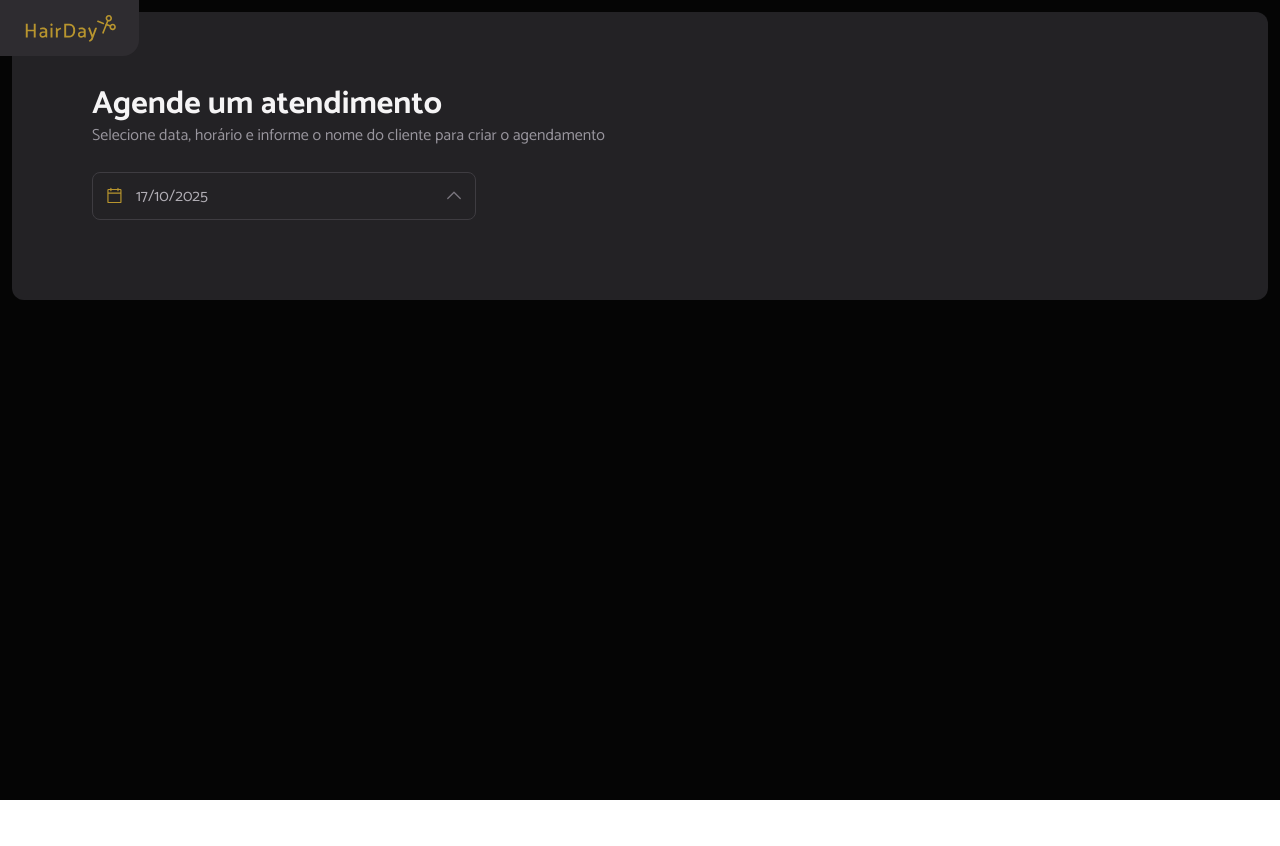
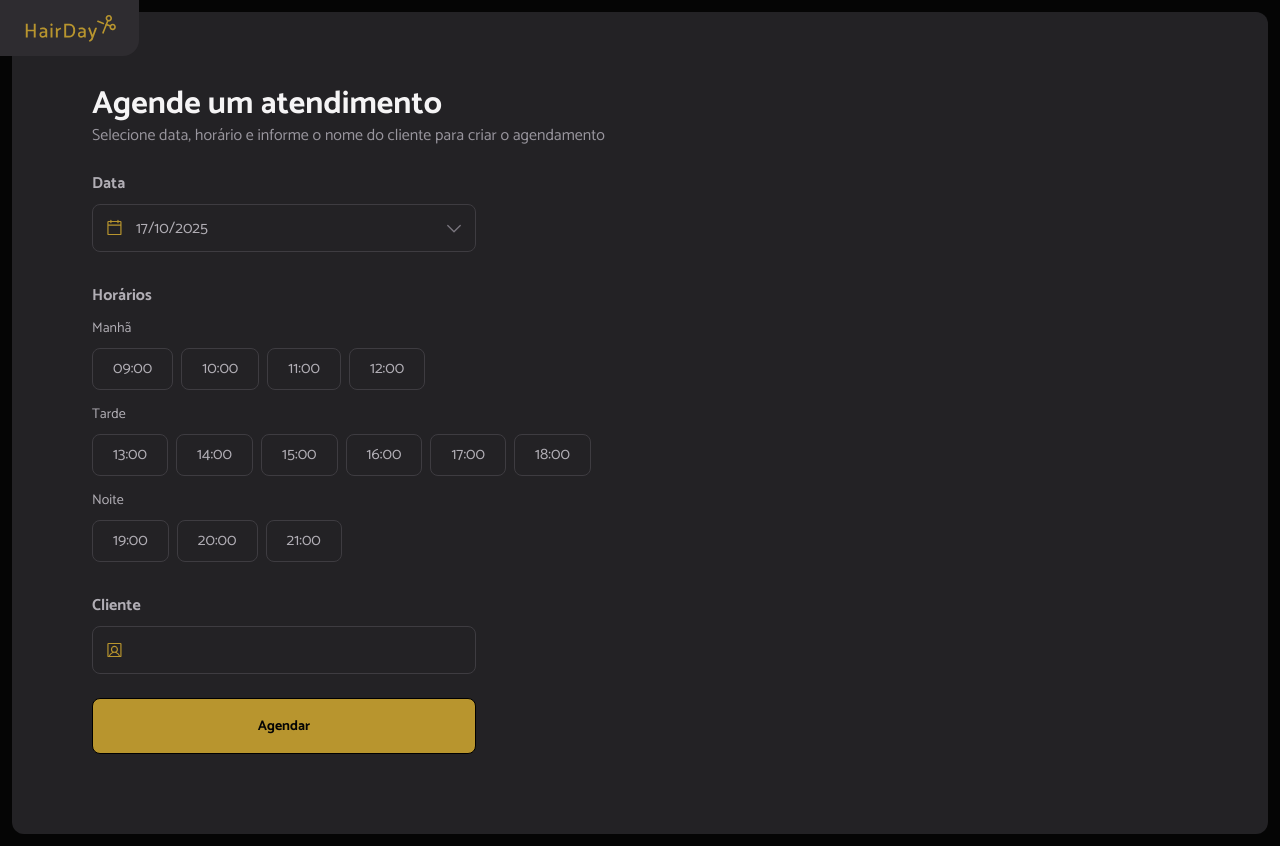
Before and after one commit to brunomat480/hair-day, a React (Vite) app: page / in a window 1280 px wide. Before the commit the page ends 800 px from the top, so only its background shows below. Built offline with nearby package versions, Linux system fonts and the light colour scheme.

Commit message:
feat: creating button component

```diff
--- a/src/app.tsx
+++ b/src/app.tsx
@@ -1,16 +1,21 @@
 import logoImg from '@/assets/images/logo.svg';
+import { Button } from '@/components/button';
 import { DatePicker } from '@/components/date-picker';
+import { Input } from '@/components/input';
 import { Text } from '@/components/text';
+import { UserSquareIcon } from '@phosphor-icons/react';
+
+const schedules = ['09:00', '10:00', '11:00', '12:00', '13:00', '14:00', '15:00', '16:00', '17:00', '18:00', '19:00', '20:00', '21:00'];
 
 export function App() {
+
   return (
-    <div className="bg-gray-900 p-3 h-screen relative">
+    <div className="bg-gray-900 relative">
       <header className="fixed top-0 left-0 bg-gray-600 px-5 py-3 rounded-br-2xl">
         <img src={logoImg} alt="Logo da HairDay" />
       </header>
 
-      <main>
-
+      <main className="p-3">
         <div className="bg-gray-700 px-20 p-20 rounded-xl">
           <div className="space-y-2">
             <Text as="h1" variant="lg" className="font-bold">
@@ -21,9 +26,82 @@ export function App() {
             </Text>
           </div>
 
-          <div className="mt-6">
-            <DatePicker />
-          </div>
+          <form className="mt-6 space-y-6">
+            <div className="space-y-8">
+              <div className="flex flex-col gap-2">
+                <label className="text-md text-gray-200 font-bold w-max" htmlFor="date">Data</label>
+                <DatePicker id="date"/>
+              </div>
+
+              <div>
+                <Text className="text-gray-200 font-bold">Horários</Text>
+                <div className="space-y-3 mt-2">
+                  <div className="space-y-3">
+                    <div>
+                      <Text as="small" variant="sm" className="text-gray-200">Manhã</Text>
+                      <div className="mt-2 flex gap-2 flex-wrap">
+                        {schedules.map((schedule) => {
+                          const [hourSplit] = schedule.split(':');
+                          const hour = parseInt(hourSplit, 10);
+
+                          if (hour >= 5 && hour <= 12) {
+                            return (
+                              <button key={schedule} className="px-5 py-2 rounded-lg text-gray-600 border border-gray-500 cursor-pointer hover:bg-gray-500 hover:transition hover:duration-150">
+                                <Text className="text-gray-200">{schedule}</Text>
+                              </button>
+                            );
+                          }
+                        })}
+                      </div>
+                    </div>
+
+                    <div>
+                      <Text as="small" variant="sm" className="text-gray-200">Tarde</Text>
+                      <div className="mt-2 flex gap-2 flex-wrap">
+                        {schedules.map((schedule) => {
+                          const [hourSplit] = schedule.split(':');
+                          const hour = parseInt(hourSplit, 10);
+
+                          if (hour > 12 && hour <= 18) {
+                            return (
+                              <button key={schedule} className="px-5 py-2 rounded-lg text-gray-600 border border-gray-500 cursor-pointer hover:bg-gray-500 hover:transition hover:duration-150">
+                                <Text className="text-gray-200">{schedule}</Text>
+                              </button>
+                            );
+                          }
+                        })}
+                      </div>
+                    </div>
+
+                    <div>
+                      <Text as="small" variant="sm" className="text-gray-200">Noite</Text>
+                      <div className="mt-2 flex gap-2 flex-wrap">
+                        {schedules.map((schedule) => {
+                          const [hourSplit] = schedule.split(':');
+                          const hour = parseInt(hourSplit, 10);
+
+                          if (hour > 18 && hour <= 23) {
+                            return (
+                              <button key={schedule} className="px-5 py-2 rounded-lg text-gray-600 border border-gray-500 cursor-pointer hover:bg-gray-500 hover:transition hover:duration-150">
+                                <Text className="text-gray-200">{schedule}</Text>
+                              </button>
+                            );
+                          }
+                        })}
+                      </div>
+                    </div>
+                  </div>
+                </div>
+              </div>
+
+              <div className="flex flex-col gap-2 max-w-sm">
+                <label className="text-md text-gray-200 font-bold w-max" htmlFor="customer">Cliente</label>
+                <Input icon={UserSquareIcon} id="customer" />
+              </div>
+            </div>
+
+            <Button>Agendar</Button>
+          </form>
         </div>
       </main>
     </div>
--- /dev/null
+++ b/src/components/button.tsx
@@ -0,0 +1,35 @@
+import { Text } from '@/components/text';
+import { cva, type VariantProps } from 'class-variance-authority';
+import type { ComponentProps, ReactNode } from 'react';
+
+const buttonVariants = cva('w-full rounded-lg transition disabled:bg-yellow/30 disabled:pointer-events-none cursor-pointer', {
+  variants: {
+    variant: { primary: 'bg-yellow border hover:border-yellow-light' },
+    size: { lg: 'h-14 max-w-sm' },
+  },
+  defaultVariants: {
+    variant: 'primary',
+    size: 'lg',
+  },
+});
+
+interface ButtonProps extends
+Omit<ComponentProps<'button'>, 'size'>,
+VariantProps<typeof buttonVariants> {
+  children: ReactNode;
+}
+
+export function Button({
+  children,
+  variant,
+  className,
+  ...props
+}: ButtonProps) {
+  return (
+    <button className={buttonVariants({
+      variant, className,
+    })} {...props}>
+      <Text variant="sm" className="text-gray-900 font-bold">{children}</Text>
+    </button>
+  );
+}
--- a/src/components/date-picker.tsx
+++ b/src/components/date-picker.tsx
@@ -1,13 +1,11 @@
 import { Input } from '@/components/input';
-import { CalendarBlankIcon, CaretLeftIcon, CaretRightIcon, CaretUpIcon } from '@phosphor-icons/react';
-import type { JSX } from 'react';
+import { CalendarBlankIcon, CaretDownIcon, CaretLeftIcon, CaretRightIcon } from '@phosphor-icons/react';
+import type { ComponentProps, JSX } from 'react';
 import { useEffect, useRef, useState } from 'react';
 import { twMerge } from 'tailwind-merge';
 
-interface DatePickerProps {
-  value?: Date
+interface DatePickerProps extends Omit<ComponentProps<'input'>, 'onChange'> {
   onChange?: (date: Date) => void
-  className?: string
 }
 
 const MONTHS_PT = [
@@ -28,9 +26,11 @@ const MONTHS_PT = [
 const WEEKDAYS_PT = ['D', 'S', 'T', 'Q', 'Q', 'S', 'S'];
 
 export function DatePicker({
-  value, onChange, className,
+  className,
+  onChange,
+  ...props
 }: DatePickerProps) {
-  const [selectedDate, setSelectedDate] = useState<Date>(value || new Date());
+  const [selectedDate, setSelectedDate] = useState<Date>(new Date());
   const [isOpen, setIsOpen] = useState(false);
   const [currentMonth, setCurrentMonth] = useState(selectedDate.getMonth());
   const [currentYear, setCurrentYear] = useState(selectedDate.getFullYear());
@@ -165,11 +165,12 @@ export function DatePicker({
           type="text"
           value={formatDate(selectedDate)}
           readOnly
-          onClick={() => setIsOpen(!isOpen)}
+          onFocus={() => setIsOpen(!isOpen)}
           className="cursor-pointer pr-12"
+          {...props}
         />
         <button onClick={() => setIsOpen(!isOpen)} className="absolute right-3 top-1/2 -translate-y-1/2">
-          <CaretUpIcon className={twMerge('w-5 h-5 text-gray-400 transition-transform', isOpen && 'rotate-180')} />
+          <CaretDownIcon className={twMerge('w-5 h-5 text-gray-400 transition-transform', isOpen && '-rotate-180')} />
         </button>
       </div>
 
```
